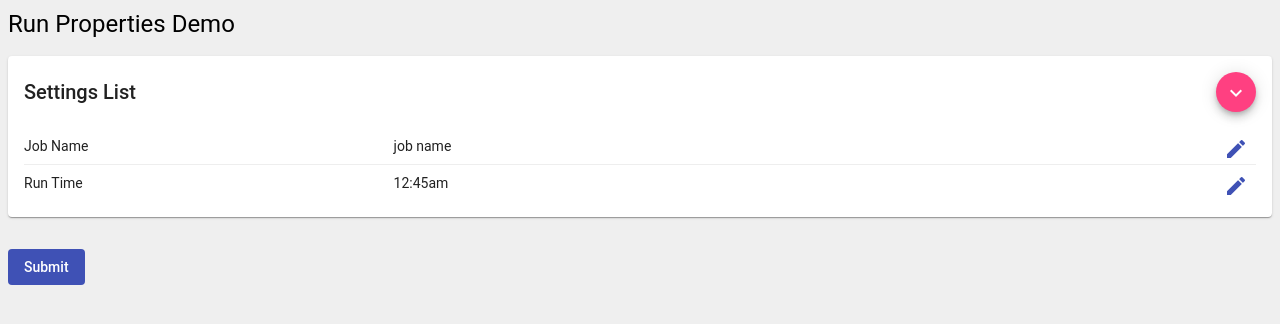
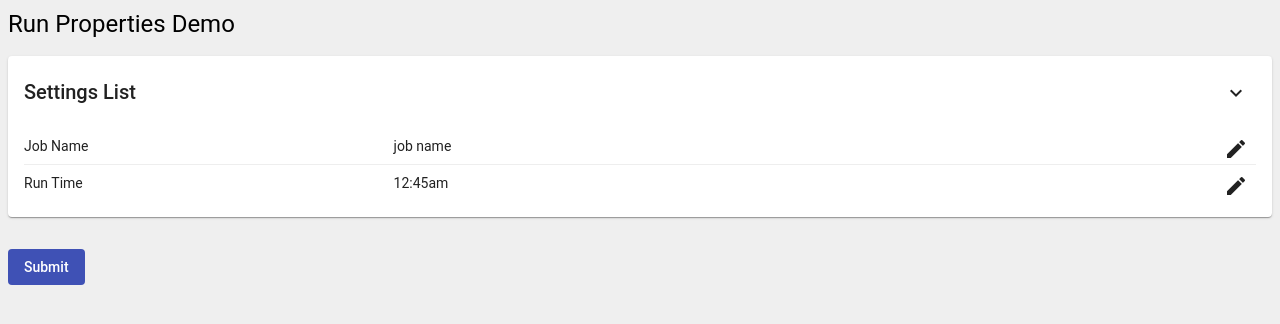
Before and after one commit to phrough/runprops, an Angular app: page / in a window 1280 px wide. Both pictures are taken after a click on the button "keyboard_arrow_down". Shown: the top 324 px of the page. Built offline with nearby package versions, Linux system fonts and the light colour scheme.

Commit message:
icon visuals

```diff
--- a/src/app/settings-list/settings-list.component.html
+++ b/src/app/settings-list/settings-list.component.html
@@ -5,7 +5,7 @@
     <!-- Using span for the tooltip as the tooltip won't display when attached to a disabled button. -->
     <span matTooltip="Collapse is disabled due to invalid form value(s)." [matTooltipDisabled]="!hasInvalidField">
       <button type="button"
-        mat-mini-fab
+        mat-icon-button
         [disabled]="hasInvalidField"
         (click)="toggleSettingsVisibility()">
         <mat-icon>{{showSettings ? 'keyboard_arrow_down' : 'keyboard_arrow_down'}}</mat-icon>
--- a/src/app/settings-list/settings-pane/settings-pane.component.html
+++ b/src/app/settings-list/settings-pane/settings-pane.component.html
@@ -1,10 +1,13 @@
-<div class='settings-pane'>
+<div class="settings-pane">
   <ng-template [cdkPortalOutlet]="portal"></ng-template>
-  <button type="button"
-    class="settings-pane-edit-button"
-    *ngIf="!hasInvalidField"
-    mat-icon-button color="primary"
-    (click)="toggleEditMode()">
-    <mat-icon>{{!editMode ? 'edit' : 'close'}}</mat-icon>
-  </button>
+  <span class="settings-pane-edit-button"
+    matTooltip="Invalid values."
+    [matTooltipDisabled]="!hasInvalidField">
+    <button type="button"
+      [disabled]="hasInvalidField"
+      mat-icon-button
+      (click)="toggleEditMode()">
+      <mat-icon>{{!editMode ? 'edit' : 'close'}}</mat-icon>
+    </button>
+  </span>
 </div>
```
